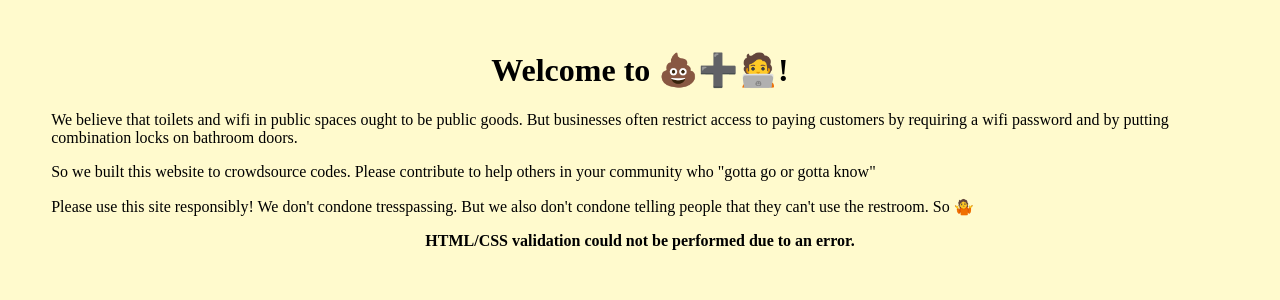
After one commit to MrJonesAPS/pnp, a Django app: page /about/ in a window 1280 px wide. The commit adds this page. Shown: the top 300 px of the page. Run offline with Django 5.2, Linux system fonts and the light colour scheme.

Commit message:
branding

```diff
--- /dev/null
+++ b/core/templates/core/about.html
@@ -0,0 +1,22 @@
+{% extends 'base.html' %}
+
+
+
+
+
+{% block content %}
+
+
+<h1>Welcome to 💩➕🧑‍💻!</h1>
+
+<p>We believe that toilets and wifi in public spaces ought to be public goods.
+But businesses often restrict access to paying customers by requiring a wifi
+password and by putting combination locks on bathroom doors.</p>
+
+<p>So we built this website to crowdsource codes. Please contribute to help
+others in  your community who "gotta go or gotta know"</p>
+
+<p>Please use this site responsibly! We don't condone tresspassing.
+But we also don't condone
+telling people that they can't use the restroom. So 🤷</p>
+{% endblock %}
--- a/core/urls.py
+++ b/core/urls.py
@@ -5,6 +5,7 @@ from django.views.generic import TemplateView
 app_name = "core"
 urlpatterns = [
     path("", views.PlaceIndexView.as_view(),name="index"),
+    path("about/", TemplateView.as_view(template_name='core/about.html'),name="about"),
     path("place/<int:pk>/", views.PlaceDetailView.as_view(),name="place_detail"),
     path("password/<int:pk>/", views.PasswordDetailView.as_view(),name="password_detail"),
     path("place/add", views.PlaceCreateView.as_view(),name="place_add"),
--- a/static/base.css
+++ b/static/base.css
@@ -1,5 +1,6 @@
 body {
     margin: 4vw;
+    background-color: lemonchiffon;
 }
 main {
     padding: 4vw;
--- a/templates/base.html
+++ b/templates/base.html
@@ -3,8 +3,7 @@
 <html lang="en">
 <head>
 <meta charset="utf-8">
-<title>{% block title %}Chris and Jeff's DJ4E Projects{% endblock %}</title>
-<link rel="icon" href="https://ict.gctaa.net/resources/GCTAAfavicon.png">
+<title>{% block title %}💩➕🧑‍💻{% endblock %}</title>
 <link href="{% static "base.css" %}" rel="stylesheet"></link>
 <script src="{% static "init.js" %}"></script>
 {% block head_content %}
```
Also changed, not shown: core/templates/core/place_list.html (+8 -2 lines).
